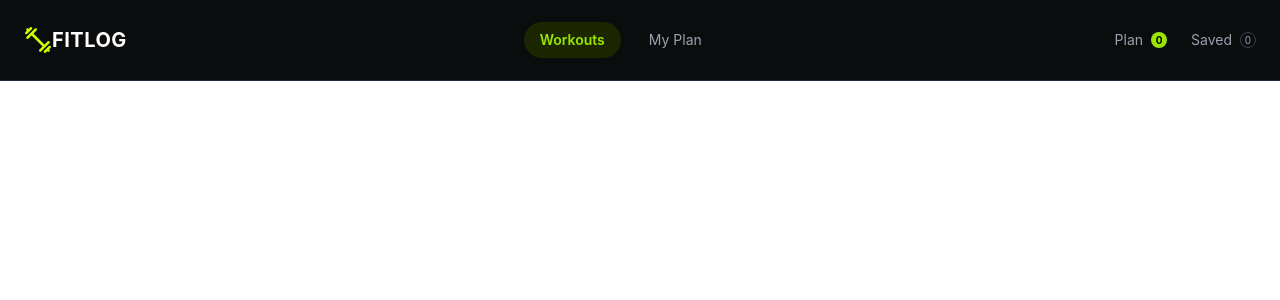
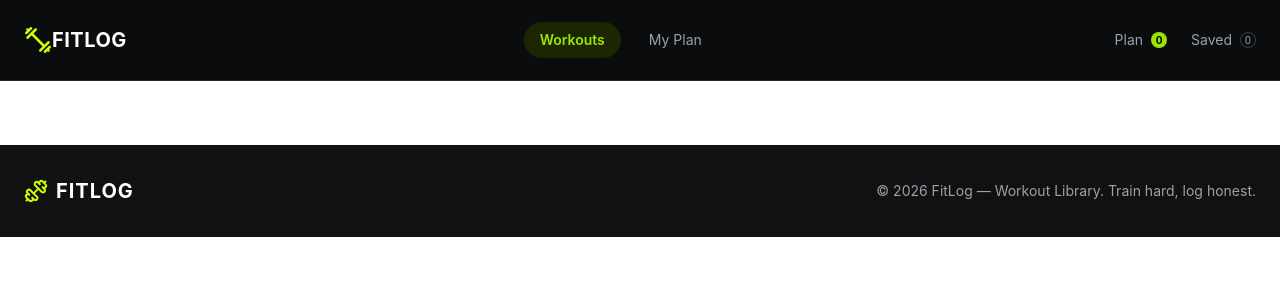
Before and after one commit to tania225/project-FITLOG, a Next.js app: page / in a window 1280 px wide. Shown: the top 300 px of the page. Built offline with nearby package versions, Linux system fonts and the light colour scheme.

Commit message:
footer created

```diff
--- a/src/app/layout.tsx
+++ b/src/app/layout.tsx
@@ -3,6 +3,7 @@ import { Geist, Geist_Mono } from "next/font/google";
 import "./globals.css";
 import { Toaster } from "react-hot-toast";
 import Navbar from "@/components/Navbar";
+import Footer from "@/components/Footer";
 const geistSans = Geist({
   variable: "--font-geist-sans",
   subsets: ["latin"],
@@ -29,6 +30,7 @@ export default function RootLayout({ children }: LayoutProps<"/">) {
       <Navbar />
         </nav>
       <main>{children}</main>
+      <Footer/>
       <Toaster/>
       </body>
     </html>
--- /dev/null
+++ b/src/components/Footer.tsx
@@ -0,0 +1,27 @@
+import { Dumbbell } from "lucide-react";
+
+const Footer = () => {
+  return (
+    <footer className="bg-[#111111] text-white py-8 mt-16">
+      <div className="max-w-7xl mx-auto px-6 flex flex-col sm:flex-row items-center justify-between gap-4">
+
+        {/* Logo */}
+        <div className="flex items-center gap-2">
+          <Dumbbell size={24} className="text-[#ccff00]" />
+
+          <span className="text-xl font-bold tracking-wider">
+            FITLOG
+          </span>
+        </div>
+
+        {/* Copyright */}
+        <p className="text-sm text-gray-400 text-center">
+          © 2026 FitLog — Workout Library. Train hard, log honest.
+        </p>
+
+      </div>
+    </footer>
+  );
+};
+
+export default Footer;
```
